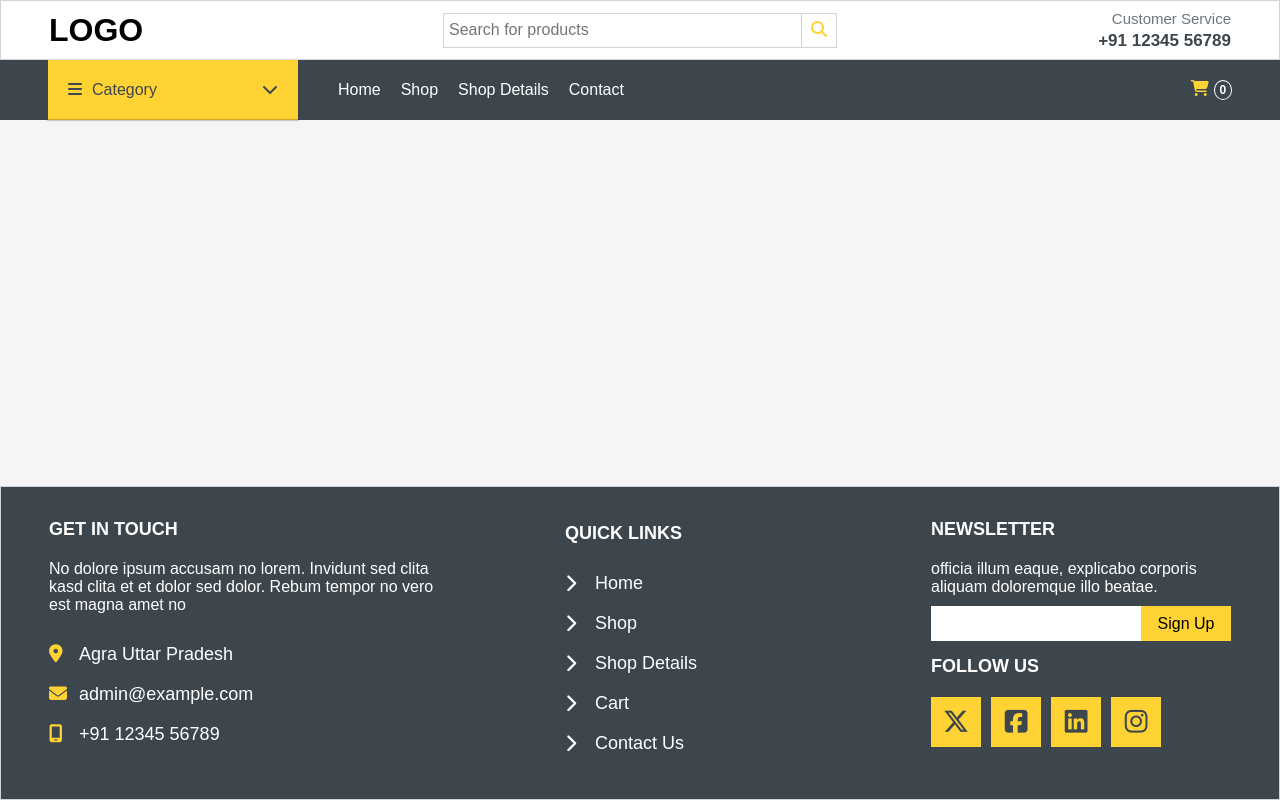
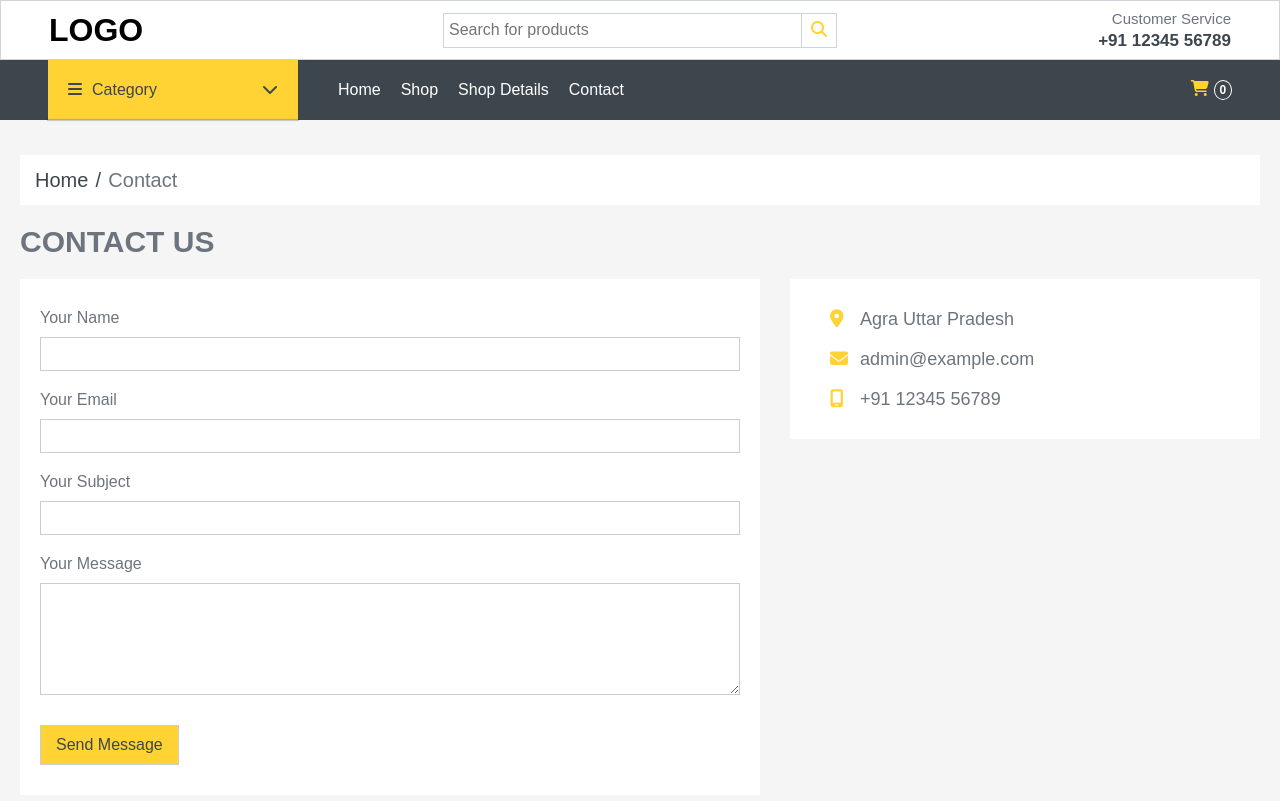
Before and after one commit to abhishek147singh/ngFrontend, an Angular app: page /contact-us in a window 1280 px wide. Before the commit this address led to /. Shown: the top 801 px of the page. Built offline with nearby package versions, Linux system fonts and the light colour scheme.

Commit message:
contact-us page

```diff
--- a/src/app/app.routes.ts
+++ b/src/app/app.routes.ts
@@ -2,9 +2,11 @@ import { Routes } from '@angular/router';
 import { HomeScreenComponent } from './presentation/screens/home-screen/home-screen.component';
 import { ProductDetailsScreenComponent } from './presentation/screens/product-details-screen/product-details-screen.component';
 import { CartScreenComponent } from './presentation/screens/cart-screen/cart-screen.component';
+import { ContactUsScreenComponent } from './presentation/screens/contact-us-screen/contact-us-screen.component';
 
 export const routes: Routes = [
     {path:'', component:HomeScreenComponent},
     {path:'product/:id', component:ProductDetailsScreenComponent},
-    {path:'cart', component:CartScreenComponent}
+    {path:'cart', component:CartScreenComponent},
+    {path:'contact-us', component:ContactUsScreenComponent}
 ];
--- /dev/null
+++ b/src/app/presentation/components/contact-us-form/contact-us-form.component.html
@@ -0,0 +1,25 @@
+<div class="form-container">
+    <form [formGroup]="contactUsForm">
+        <div class="field">
+            <label for="Name">Your Name</label>
+            <input type="text" id="Name" formControlName="Name">
+        </div>
+
+        <div class="field">
+            <label for="Email">Your Email</label>
+            <input type="text" id="Email" formControlName="Email">
+        </div>
+
+        <div class="field">
+            <label for="Subject">Your Subject</label>
+            <input type="text" id="Subject" formControlName="Subject">
+        </div>
+
+        <div class="field">
+            <label for="Message">Your Message</label>
+            <textarea formControlName="Message" id="Message" cols="30" rows="5"></textarea>
+        </div>
+
+        <button class="btn" type="submit">Send Message</button>
+    </form>
+</div>
--- /dev/null
+++ b/src/app/presentation/components/contact-us-form/contact-us-form.component.scss
@@ -0,0 +1,60 @@
+$light-font-color:#6C757D;
+$dark-font-color:#3D464D;
+$yellow:#FFD333;
+
+.form-container{
+    width: 100%;
+
+    .field{
+        margin: 10px 0 20px 0;
+
+        &.rating-field{
+            width: 100%;
+            margin: 0;
+
+            label{
+                display: inline-block;
+            }
+        }
+
+        label{
+            color: $light-font-color;
+            display: block;
+            margin: 10px 0;
+            font-size: 16px;
+            font-weight: 500;
+        }
+
+        textarea{
+            display: block;
+            width: 100%;
+            border: 1px solid #ccc;
+            outline: none;
+            padding: 10px;
+            font-size: 16px;
+            color: $light-font-color;
+        }
+
+        input{
+            width: 100%;
+            padding: 7px 10px;
+            outline: none;
+            border: 1px solid #ccc;
+            color: $light-font-color;
+            font-size: 16px;
+        }
+
+    }
+}
+
+.btn{
+    margin: 10px 0;
+    padding: 10px 15px;
+    color: $dark-font-color;
+    background-color: $yellow;
+    border: 1px solid #ccc;
+    outline: none;
+    font-size: 16px;
+    font-weight: 500;
+    cursor: pointer;
+}
--- /dev/null
+++ b/src/app/presentation/components/contact-us-form/contact-us-form.component.ts
@@ -0,0 +1,18 @@
+import { Component } from '@angular/core';
+import { FormControl, FormGroup, FormsModule, ReactiveFormsModule, Validators } from '@angular/forms';
+
+@Component({
+  selector: 'app-contact-us-form',
+  standalone: true,
+  imports: [FormsModule, ReactiveFormsModule],
+  templateUrl: './contact-us-form.component.html',
+  styleUrl: './contact-us-form.component.scss'
+})
+export class ContactUsFormComponent {
+  contactUsForm = new FormGroup({
+    'Name': new FormControl('', [Validators.required]),
+    'Email': new FormControl('', [Validators.required]),
+    'Subject': new FormControl('', [Validators.required]),
+    'Message': new FormControl('', [Validators.required]),
+  })
+}
--- /dev/null
+++ b/src/app/presentation/screens/contact-us-screen/contact-us-screen.component.html
@@ -0,0 +1,30 @@
+<app-breadcrumb [urlArrays]="[{title:'home', url:'/'}]" [activeUrlTitle]="'Contact'"></app-breadcrumb>
+<div class="main-container">
+    <app-section title="Contact Us">
+        <div class="container">
+            <div class="contact-form">
+                <form [formGroup]="contactUsForm">
+                    <div class="form">
+                        <app-contact-us-form></app-contact-us-form>
+                    </div>
+                </form>
+            </div>
+            <div class="address-card">
+                <div class="list-item">
+                    <div class="item-icon"><i class="fa-solid fa-location-dot"></i></div>
+                    <div class="item-details">Agra Uttar Pradesh</div>
+                </div>
+
+                <div class="list-item">
+                    <div class="item-icon"><i class="fa-solid fa-envelope"></i></div>
+                    <div class="item-details">admin&#64;example.com</div>
+                </div>
+
+                <div class="list-item">
+                    <div class="item-icon"><i class="fa-solid fa-mobile-screen"></i></div>
+                    <div class="item-details">+91 12345 56789</div>
+                </div>
+            </div>
+        </div>
+    </app-section>
+</div>
--- /dev/null
+++ b/src/app/presentation/screens/contact-us-screen/contact-us-screen.component.scss
@@ -0,0 +1,54 @@
+$light-font-color:#6C757D;
+$dark-font-color:#3D464D;
+$yellow:#FFD333;
+
+.main-container{
+    margin: 20px 0;
+}
+
+.container{
+    width: 100%;
+    display: grid;
+    grid-template-columns: 1fr 500px;
+    padding-bottom: 30px;
+
+    .contact-form{
+        width: 100%;
+        padding: 20px;
+        background-color: #fff;
+    }
+
+    .address-card{
+        margin-left: 30px;
+        width: calc(100% - 30px);
+        height: fit-content;
+        padding: 20px 40px;
+        background-color: #fff;
+
+        .list-item{
+            width: 100%;
+            display: grid;
+            grid-template-columns: 30px 1fr;
+            margin:0;
+            font-size: 18px;
+
+            .item-icon{
+                width: 30px;
+                height: 40px;
+                display: flex;
+                justify-content: flex-start;
+                align-items: center;
+                color: $yellow;
+            }
+
+            .item-details{
+                width: 100%;
+                height: 100%;
+                display: flex;
+                align-items: center;
+                justify-content: flex-start;
+                color: $light-font-color;
+            }
+        }
+    }
+}
--- /dev/null
+++ b/src/app/presentation/screens/contact-us-screen/contact-us-screen.component.ts
@@ -0,0 +1,21 @@
+import { Component } from '@angular/core';
+import { SectionComponent } from '../../components/section/section.component';
+import { BreadcrumbComponent } from '../../components/breadcrumb/breadcrumb.component';
+import { FormControl, FormGroup, FormsModule, ReactiveFormsModule, Validators } from '@angular/forms';
+import { ContactUsFormComponent } from '../../components/contact-us-form/contact-us-form.component';
+
+@Component({
+  selector: 'app-contact-us-screen',
+  standalone: true,
+  imports: [SectionComponent, BreadcrumbComponent, FormsModule, ReactiveFormsModule, ContactUsFormComponent],
+  templateUrl: './contact-us-screen.component.html',
+  styleUrl: './contact-us-screen.component.scss'
+})
+export class ContactUsScreenComponent {
+  contactUsForm = new FormGroup({
+    'Name': new FormControl('', [Validators.required]),
+    'Email': new FormControl('', [Validators.required]),
+    'Subject': new FormControl('', [Validators.required]),
+    'Message': new FormControl('', [Validators.required]),
+  })
+}
--- a/src/app/presentation/screens/product-details-screen/product-details-screen.component.scss
+++ b/src/app/presentation/screens/product-details-screen/product-details-screen.component.scss
@@ -178,7 +178,6 @@ $yellow:#FFD333;
 
 .form-container{
     width: 100%;
-
 }
 
 .list{
```
Also changed, not shown: 2 other files (tests, documents, lock files or other folders).
